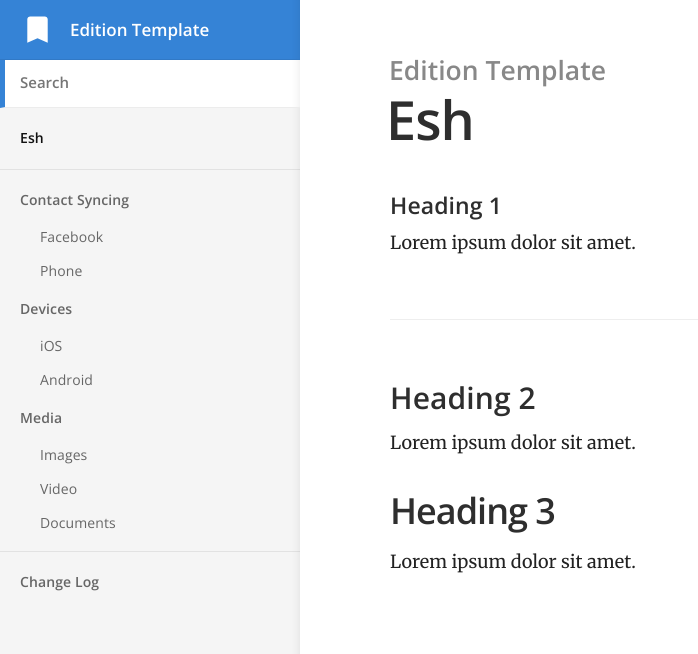
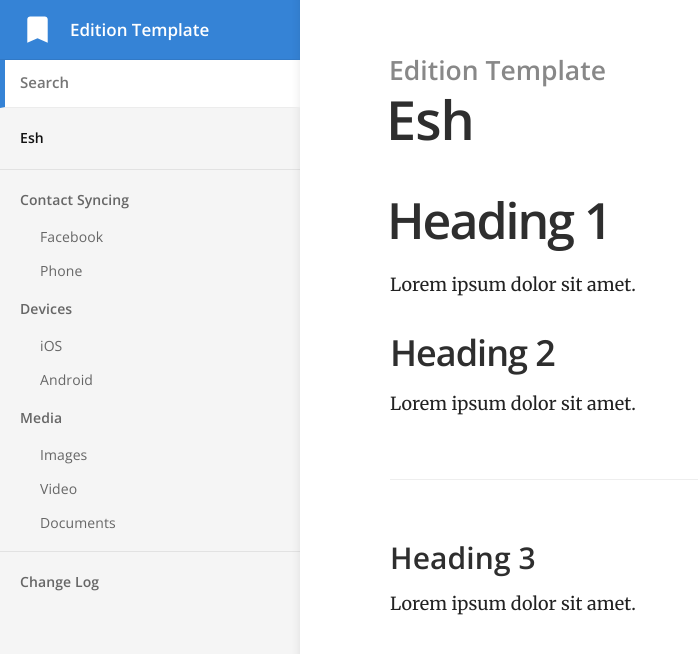
Before and after one commit to Zacbaron/Member_Overview, a Jekyll site: the page built from index.md, in a window 1280 px wide. Shown: the top 654 px of the page, without its empty margins (0-698 px from the left). Built offline with Jekyll 4.4.1, drawn with Linux system fonts in a browser that asks for light colours.

```diff
--- a/index.md
+++ b/index.md
@@ -2,15 +2,11 @@
 title: Esh
 ---
 
-
-
-#### Heading 1
+# Heading 1
 Lorem ipsum dolor sit amet.
 
-### Heading 2
-
+## Heading 2
 Lorem ipsum dolor sit amet.
 
-## Heading 3
-
+### Heading 3
 Lorem ipsum dolor sit amet.
```
